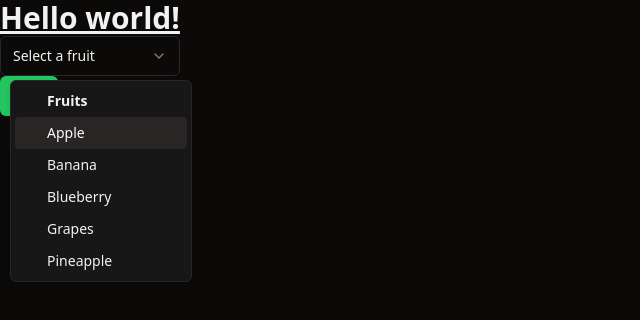
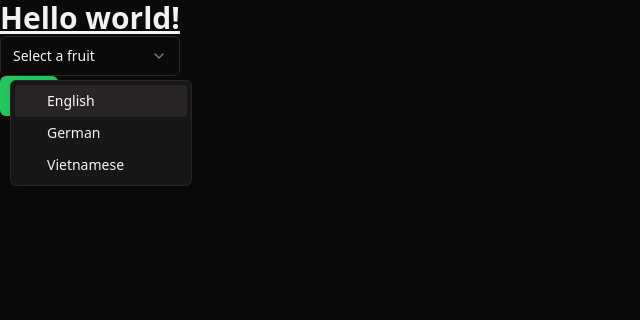
Before and after one commit to keduong33/chatty-chatty, a React (Vite) app: page / in a window 1280 px wide. Both pictures are taken after a click on the button "Select a fruit". Shown: the top 320 px of the page, without its empty margins (0-640 px from the left). Built offline with nearby package versions, Linux system fonts and the light colour scheme.

Commit message:
feat: add supported languages to Language Selector

```diff
--- a/src/App.tsx
+++ b/src/App.tsx
@@ -4,12 +4,15 @@ import { ThemeProvider } from "./components/theme-provider";
 import { Button } from "./components/ui/button";
 
 function App() {
-  const [count, setCount] = useState(0);
+  const [selectedLanguage, setSelectedLanguage] = useState<string>("");
 
   return (
     <ThemeProvider defaultTheme="dark" storageKey="vite-ui-theme">
       <h1 className="text-3xl font-bold underline">Hello world!</h1>
-      <LanguageSelector />
+      <LanguageSelector
+        selectedLanguage={selectedLanguage}
+        setSelectedLanguage={setSelectedLanguage}
+      />
       <Button>Test</Button>
     </ThemeProvider>
   );
--- a/src/components/LanguageSelector.tsx
+++ b/src/components/LanguageSelector.tsx
@@ -3,25 +3,39 @@ import {
   SelectContent,
   SelectGroup,
   SelectItem,
-  SelectLabel,
   SelectTrigger,
   SelectValue,
 } from "./ui/select";
 
-export function LanguageSelector() {
+type LanguageSelectorProps = {
+  setSelectedLanguage: (language: string) => void;
+  selectedLanguage: string;
+};
+
+export enum SupportedLanguages {
+  English = "English",
+  German = "German",
+  Vietnamese = "Vietnamese",
+}
+
+export function LanguageSelector({
+  setSelectedLanguage,
+  selectedLanguage,
+}: LanguageSelectorProps) {
+  const supportedLanguages = Object.values(SupportedLanguages);
+
   return (
-    <Select>
+    <Select value={selectedLanguage} onValueChange={setSelectedLanguage}>
       <SelectTrigger className="w-[180px]">
         <SelectValue placeholder="Select a fruit" />
       </SelectTrigger>
       <SelectContent>
         <SelectGroup>
-          <SelectLabel>Fruits</SelectLabel>
-          <SelectItem value="apple">Apple</SelectItem>
-          <SelectItem value="banana">Banana</SelectItem>
-          <SelectItem value="blueberry">Blueberry</SelectItem>
-          <SelectItem value="grapes">Grapes</SelectItem>
-          <SelectItem value="pineapple">Pineapple</SelectItem>
+          {supportedLanguages.map((language) => (
+            <SelectItem key={language} value={language}>
+              {language}
+            </SelectItem>
+          ))}
         </SelectGroup>
       </SelectContent>
     </Select>
```
